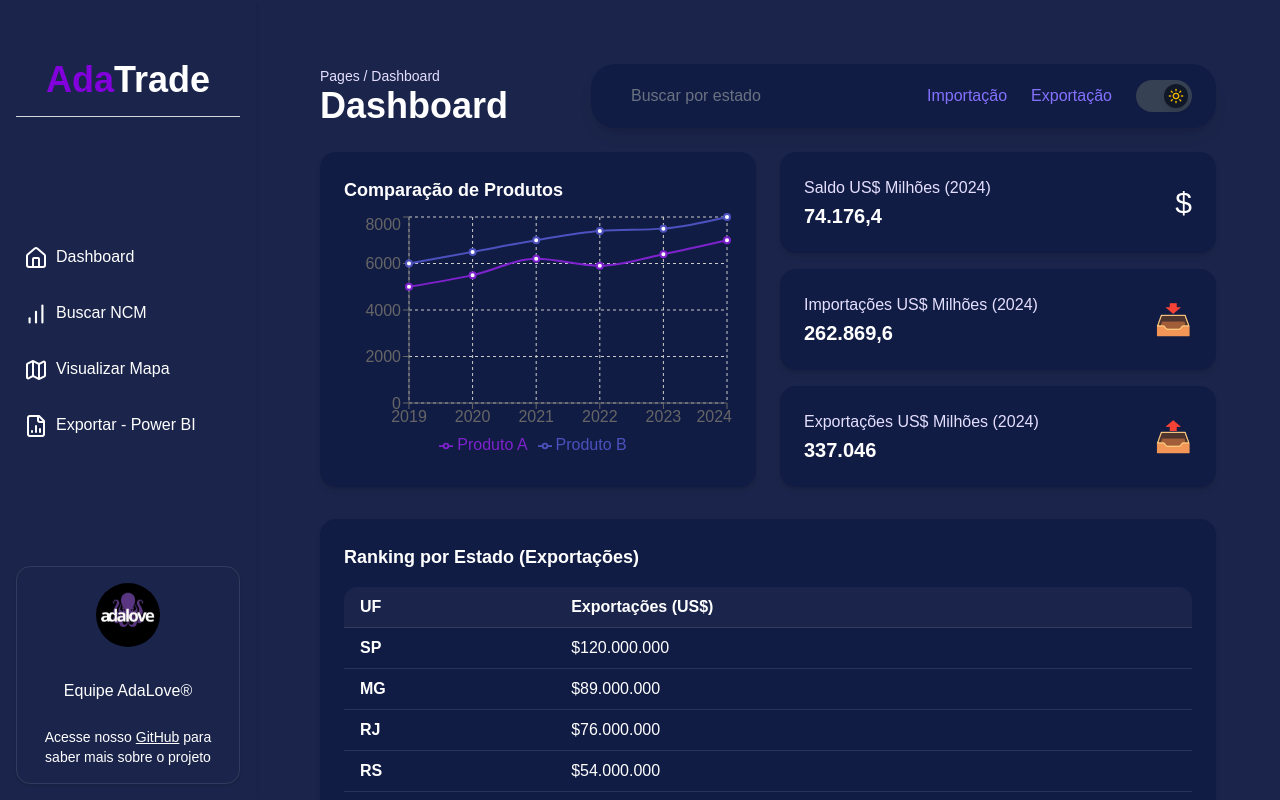
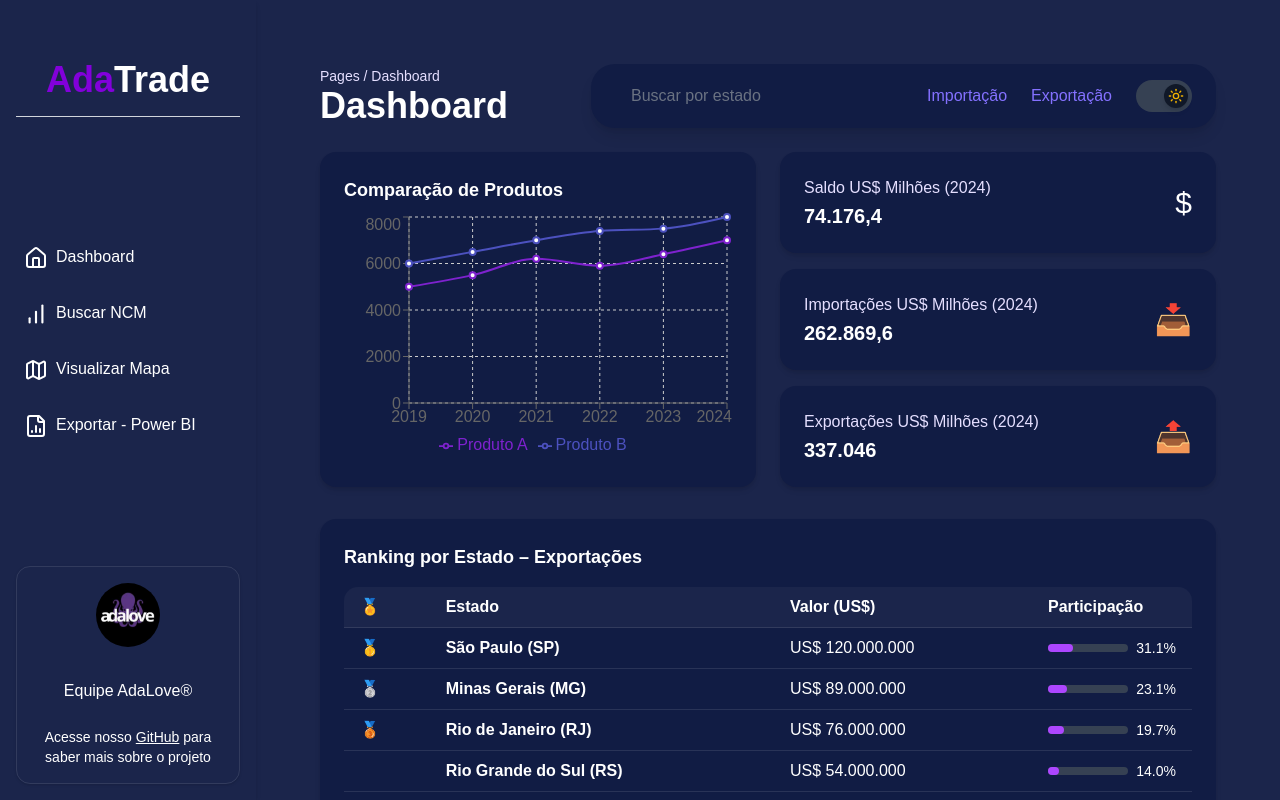
Before and after one commit to equipeAdalove/Front-API-SEMESTRE3, a React (Vite) app: page /dashboard in a window 1280 px wide. Built offline with nearby package versions, Linux system fonts and the light colour scheme.

Commit message:
:recycle: refactor: Deixando o RankingTable com a inserção de dados flexível.

```diff
--- a/src/components/tables/RankingTable.tsx
+++ b/src/components/tables/RankingTable.tsx
@@ -1,30 +1,67 @@
-const dadosRanking = [
-  { estado: "SP", exportacoes: 120000000 },
-  { estado: "MG", exportacoes: 89000000 },
-  { estado: "RJ", exportacoes: 76000000 },
-  { estado: "RS", exportacoes: 54000000 },
-  { estado: "PR", exportacoes: 47000000 },
-];
+interface RankingTableProps {
+  title: string;
+  data: { label: string; value: number }[];
+  unit?: string;
+}
 
-export default function RankingTable() {
+const estadoMap: Record<string, string> = {
+  SP: "São Paulo",
+  MG: "Minas Gerais",
+  RJ: "Rio de Janeiro",
+  RS: "Rio Grande do Sul",
+  PR: "Paraná",
+};
+
+export default function RankingTable({ title, data, unit = "US$" }: RankingTableProps) {
+  const total = data.reduce((sum, item) => sum + item.value, 0);
+
+  const getMedal = (index: number) => {
+    if (index === 0) return "🥇";
+    if (index === 1) return "🥈";
+    if (index === 2) return "🥉";
+    return "";
+  };
+
   return (
     <div>
-      <h3 className="text-lg font-semibold mb-4">Ranking por Estado (Exportações)</h3>
+      <h3 className="text-lg font-semibold mb-4">{title}</h3>
       <div className="overflow-x-auto">
         <table className="min-w-full bg-[var(--color-card)] text-[var(--color-foreground)] rounded-xl overflow-hidden">
           <thead>
             <tr className="text-left bg-[var(--color-background)] border-b">
-              <th className="py-2 px-4">UF</th>
-              <th className="py-2 px-4">Exportações (US$)</th>
+              <th className="py-2 px-4">🏅</th>
+              <th className="py-2 px-4">Estado</th>
+              <th className="py-2 px-4">Valor ({unit})</th>
+              <th className="py-2 px-4">Participação</th>
             </tr>
           </thead>
           <tbody>
-            {dadosRanking.map((item, index) => (
-              <tr key={index} className="border-b hover:bg-[var(--color-background)] transition">
-                <td className="py-2 px-4 font-semibold">{item.estado}</td>
-                <td className="py-2 px-4">${item.exportacoes.toLocaleString("pt-BR")}</td>
-              </tr>
-            ))}
+            {data.map((item, index) => {
+              const share = (item.value / total) * 100;
+
+              return (
+                <tr key={index} className="border-b hover:bg-[var(--color-background)] transition">
+                  <td className="py-2 px-4">{getMedal(index)}</td>
+                  <td className="py-2 px-4 font-semibold">
+                    {estadoMap[item.label] || item.label} ({item.label})
+                  </td>
+                  <td className="py-2 px-4">
+                    {unit} {item.value.toLocaleString("pt-BR")}
+                  </td>
+                  <td className="py-2 px-4 w-40">
+                    <div className="flex items-center gap-2">
+                      <div className="w-full bg-gray-700 h-2 rounded">
+                        <div
+                          className="bg-purple-500 h-2 rounded"
+                          style={{ width: `${share}%` }}
+                        />
+                      </div>
+                      <span className="text-sm">{share.toFixed(1)}%</span>
+                    </div>
+                  </td>
+                </tr>
+              );
+            })}
           </tbody>
         </table>
       </div>
```
